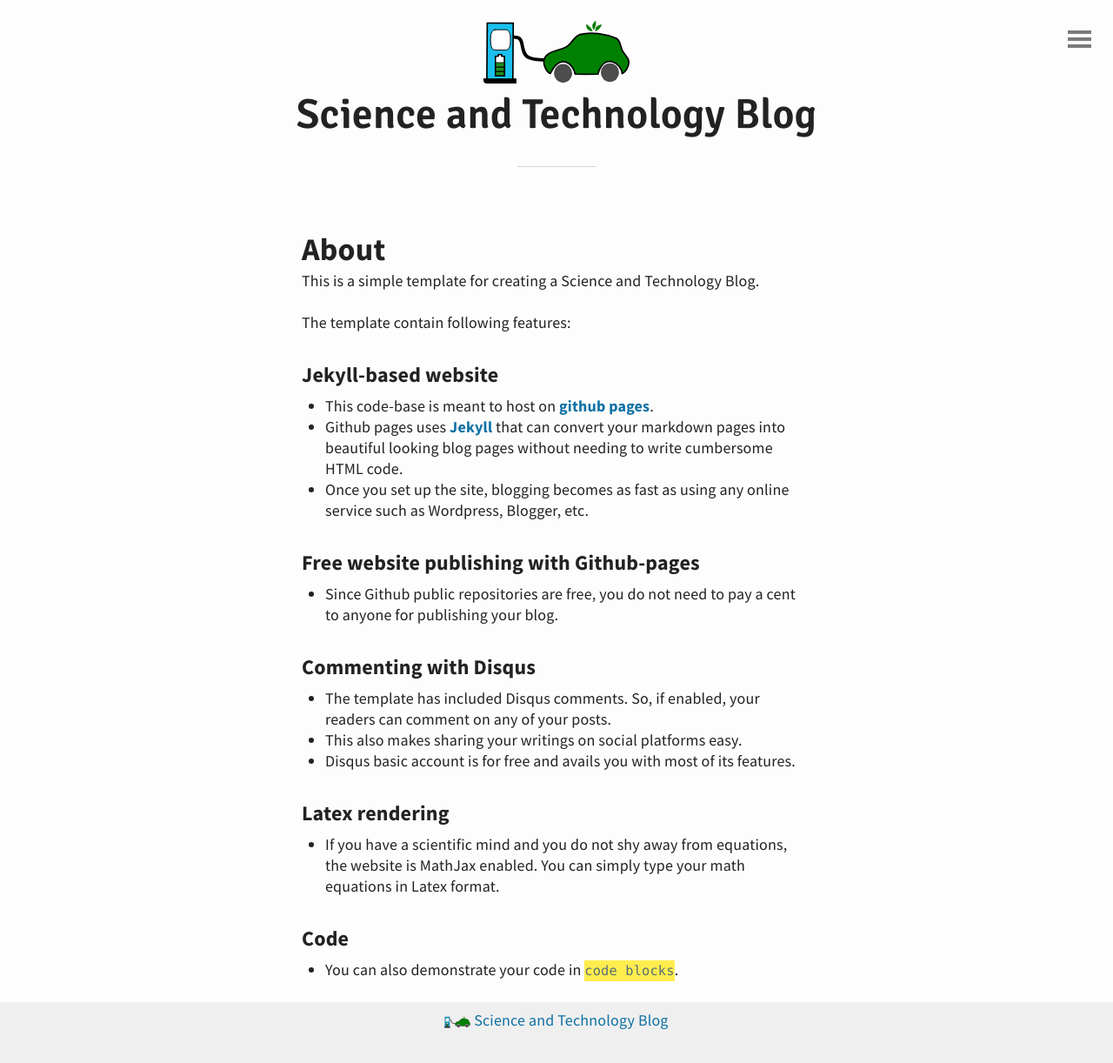
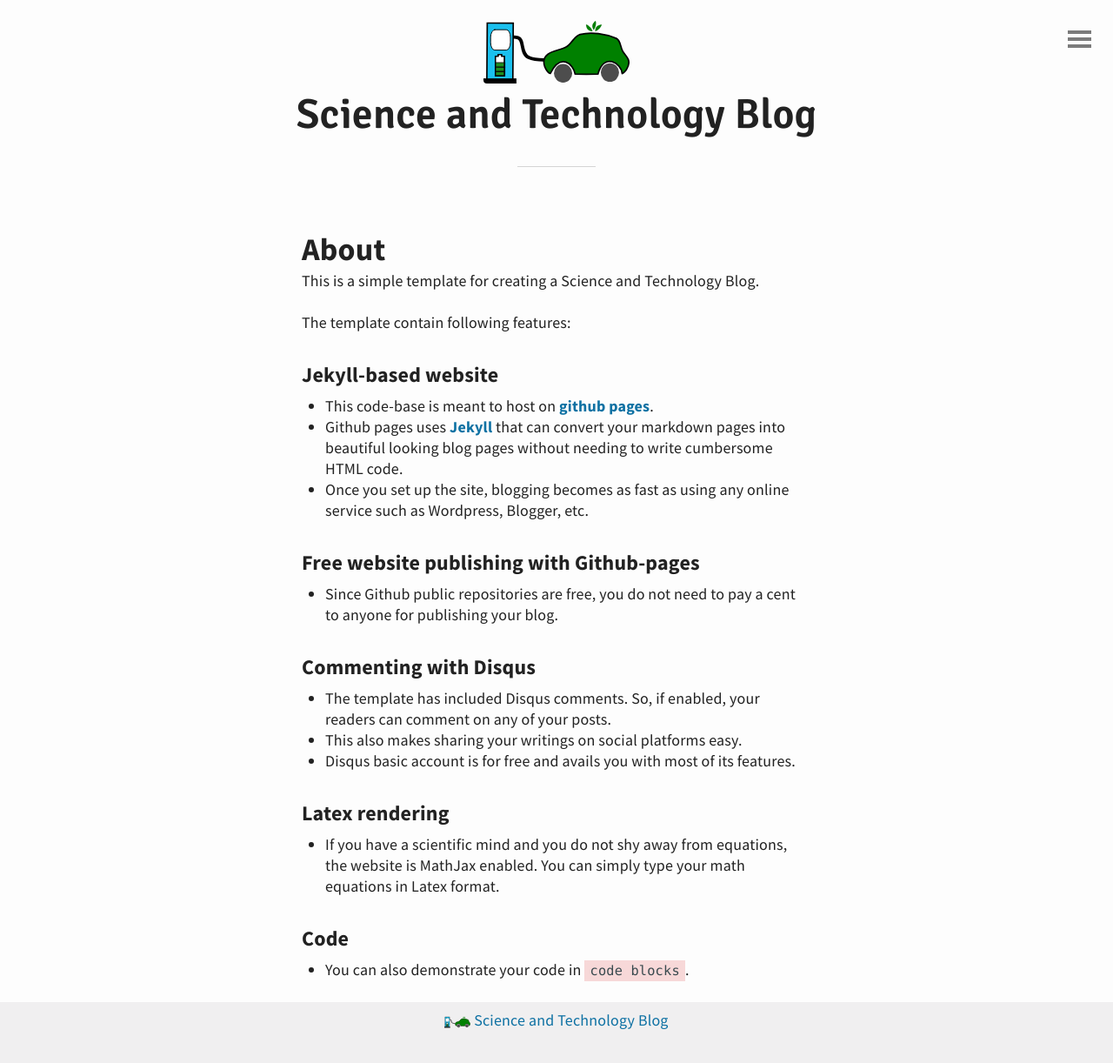
Before and after one commit to pranjaldhole/science-blog-template, a Jekyll site: the page built from about.md, in a window 1280 px wide. Shown: the whole page at 87% size. Built offline with Jekyll 4.4.1, drawn with Linux system fonts in a browser that asks for light colours.

Commit message:
inline code bg-color update

```diff
--- a/_sass/typography.scss
+++ b/_sass/typography.scss
@@ -63,12 +63,12 @@ p > code,
     font-size: 85%;
     padding-top: 0.2em;
     padding-bottom: 0.2em;
-    background-color: #ffed4e;
-    color: #586e75;
+    background-color: #f7d8d8;
+    color: #39494e;
 
     &::before,
     &::after {
-      letter-spacing: -0.8em;
+      letter-spacing: -0.2em;
       content: "\00a0";
     }
   }
```
